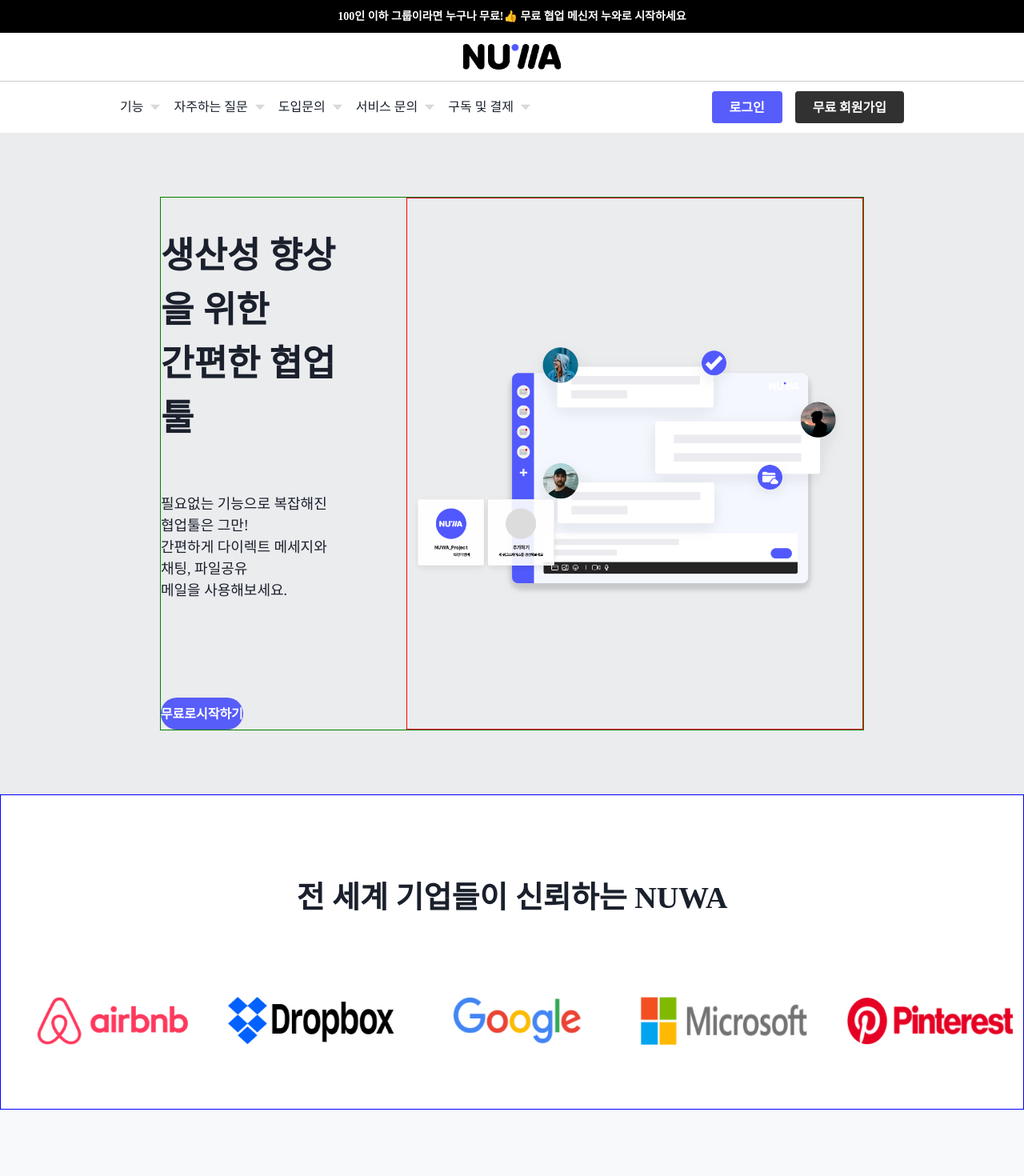
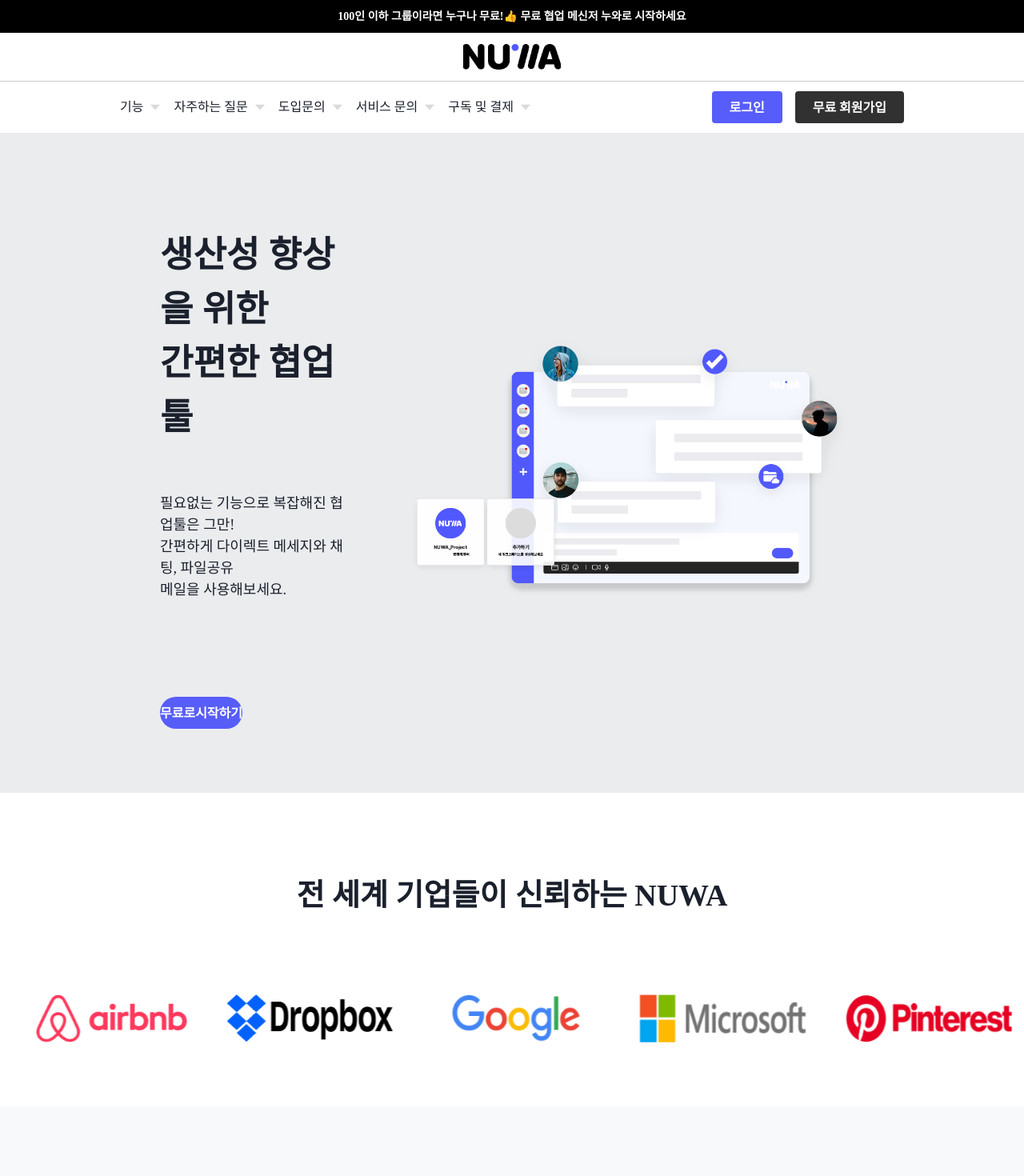
Before and after one commit to jun42/NUWA_FE, a React (Vite) app: page / in a window 1280 px wide. Shown: the top 1470 px of the page at 80% size. Built offline with nearby package versions, Linux system fonts and the light colour scheme; no server answers; a web font is replaced by a local one.

Commit message:
design/mainpage border값 삭제

```diff
--- a/src/pages/main/MainCompanyLogo.jsx
+++ b/src/pages/main/MainCompanyLogo.jsx
@@ -58,7 +58,6 @@
   display: flex;
   flex-direction: column;
   padding : 80px 20px;
-  border: 1px solid blue;
   gap: 35px;
 
 `;
@@ -67,14 +66,14 @@
   display: flex;
   justify-content: center;
   align-items: center;
- //border: 1px solid blue;
+
 `;
 
 const StTextBox = styled.div`
  text-align: center;
  padding: 20px;
  margin-bottom: 40px;
- //border: 1px solid blue;
+
 `;
 
 const StImageBox = styled.div`
@@ -82,7 +81,7 @@
   animation: ${scroll} 10s linear infinite;
   will-change: transform;
   gap: 50px;
-  //border: 1px solid blue;
+
 
 `;
 
--- a/src/pages/main/MainHeader.jsx
+++ b/src/pages/main/MainHeader.jsx
@@ -56,7 +56,7 @@
     background-color: #ebecee;
     justify-content: center;
     align-items: center;
-    //border: 1px solid blue;
+
 `;
 
 const MainSection = styled.div`
@@ -65,7 +65,7 @@
     display: flex;
     justify-content: center;
     gap: 79px;
-    border: 1px solid green;
+
 `;
 
 const StTextBox = styled.div`
@@ -81,5 +81,5 @@
     display: flex;
     justify-content: center;
     align-items: center;
-    border: 1px solid red;
+
 `;
```
